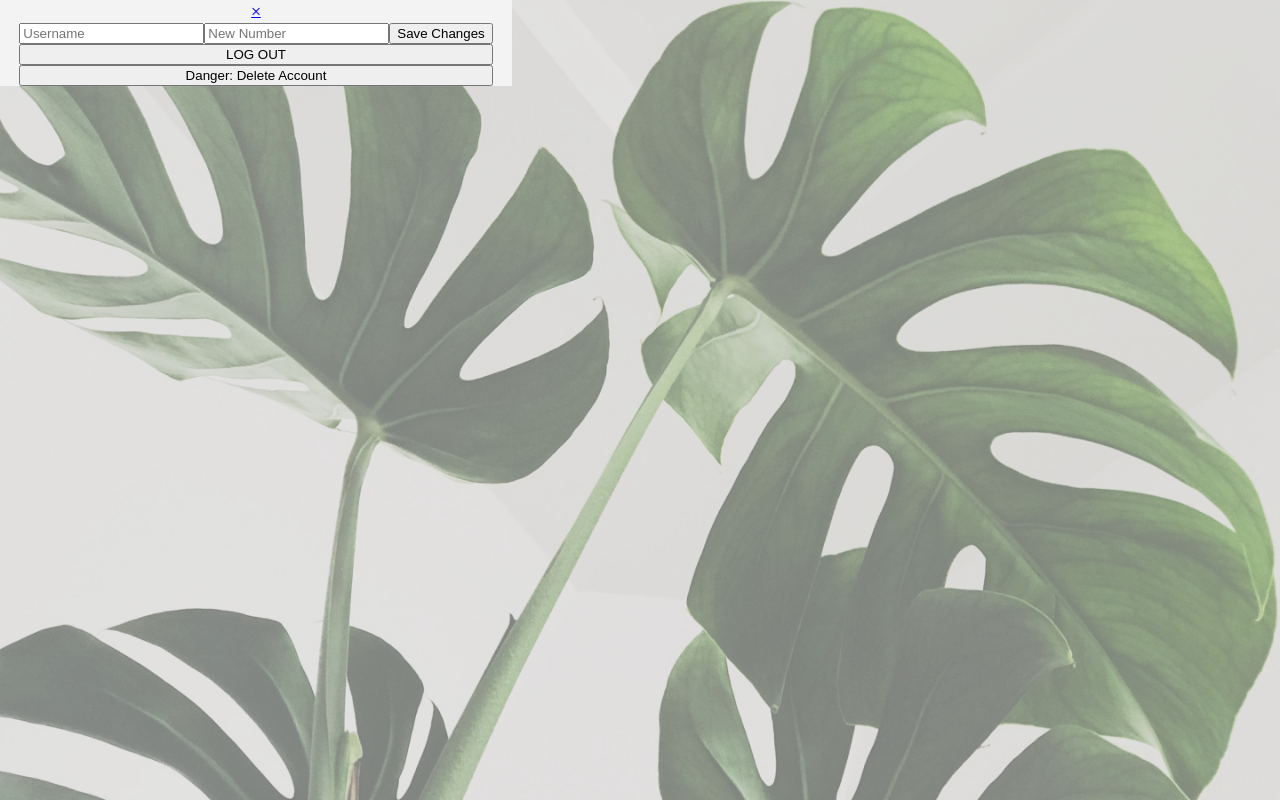
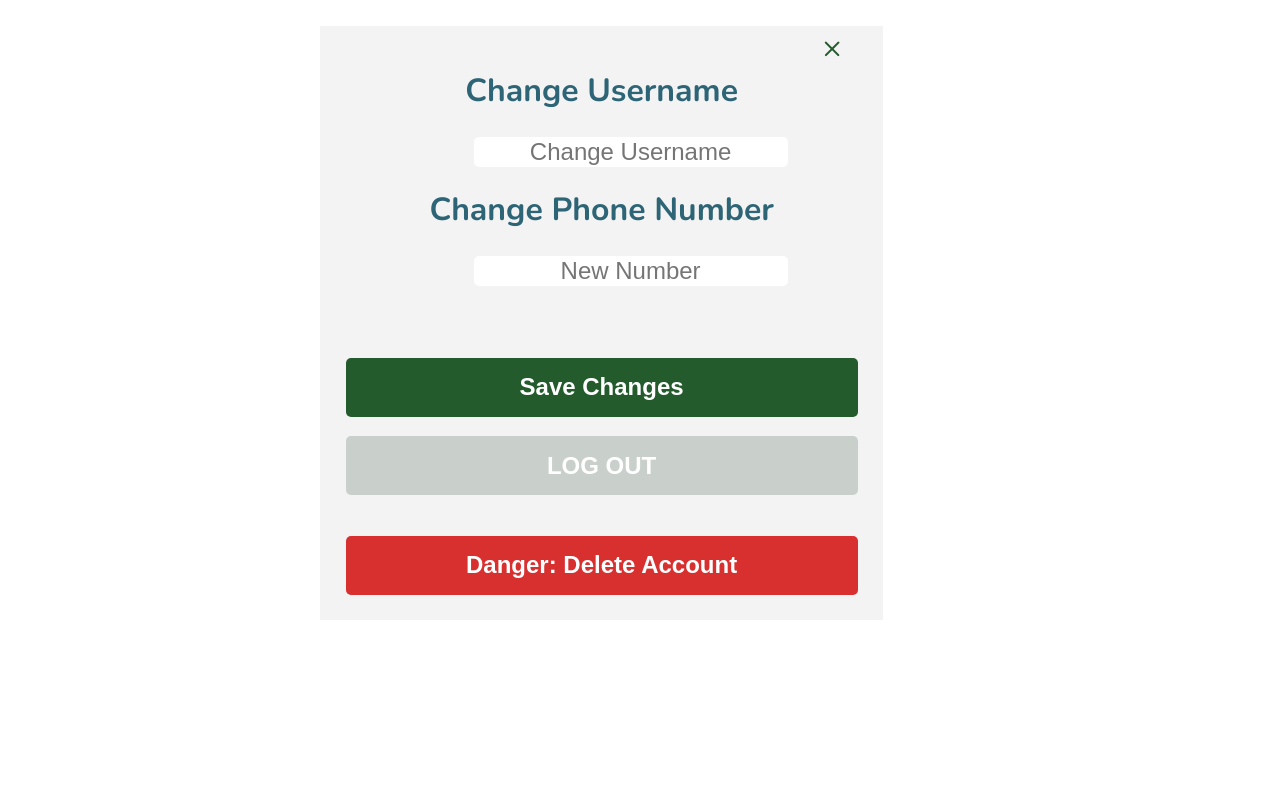
Before and after one commit to niko831/front_end, a React (Create React App) app in the folder my-dashboard/: page /user in a window 1280 px wide. Built offline with nearby package versions, Linux system fonts and the light colour scheme; sample sign-in values are in the browser's storage.

Commit message:
Finished up styling.

```diff
--- a/my-dashboard/package.json
+++ b/my-dashboard/package.json
@@ -8,6 +8,7 @@
     "@testing-library/user-event": "^7.1.2",
     "axios": "^0.19.2",
     "less": "^3.11.1",
+    "moment": "^2.26.0",
     "react": "^16.13.1",
     "react-dom": "^16.13.1",
     "react-router": "^5.2.0",
--- a/my-dashboard/src/App.css
+++ b/my-dashboard/src/App.css
@@ -1,7 +1,7 @@
 @import url('https://fonts.googleapis.com/css2?family=Nunito:ital,wght@0,300;0,400;0,700;1,300&display=swap');
 
 body {
-  background: url('./assets/dashBackground.png');
+  background: #ffffff;
   background-size: cover;
 }
 
@@ -88,12 +88,12 @@ h2 {
 
 
 .newPlant {
-  background: #235B2D;
+  background: #F2F3F2;
   padding: 2%;
   position: fixed;
   right: 0px;
   top: 120px;
-  color: #8de450;
+  color: #235B2D;
   text-align: left;
 }
 
@@ -106,25 +106,27 @@ h2 {
   font-weight: 700;
   margin-bottom: 1%;
   font-size: 1.5rem;
+  color: #2D6476;
 }
 
 .newPlant input {
   margin-bottom: 0;
-  border-radius: 15px;
   border: none;
   font-size: 1.5rem;
+  background: #FFFFFF;
+  border-radius: 5px;
 }
 
 .newPlant button {
   margin-top: 10%;
   width: 50%;
   padding: 3%;
-  color: #23515b;
+  color: #ffffff;
   font-weight: 700;
   font-size: 2rem;
-  background: #8de450;
+  background: #235B2D;
   border: none;
-  border-radius: 15px;
+  border-radius: 5px;
 }
 
 #plantJourney {
@@ -132,7 +134,7 @@ h2 {
   margin: 0;
   margin-bottom: 3%;
   text-align: left;
-  color: white;
+  color: #2D6476;
   font-weight: 400;
 }
 
@@ -150,6 +152,46 @@ h2 {
   flex-wrap: wrap;
   flex-direction: column;
   align-content: center;
+  margin-left: 25%;
+  margin-top: 2%;
+
+  padding: 0 2% 2% 2%;
+}
+
+#userForm {
+  display: flex;
+  flex-wrap: wrap;
+  flex-direction: column;
+  align-content: center;
+  align-items: center;
+  width: 100%;
+  text-align: center;
+  margin: 0;
+}
+
+.userForm input {
+  display: flex;
+  flex-direction: column;
+  text-align: center;
+  align-items: center;
+  border: none;
+  font-size: 1.5rem;
+  background: #FFFFFF;
+  border-radius: 5px;
+  margin-bottom: 4%;
+}
+
+.userInput {
+  background: white;
+  border: none;
+}
+
+.userCard a {
+  text-decoration: none;
+  font-size: 2rem;
+  margin: 0;
+  margin-left: 90%;
+  color: #235B2D;
 }
 
 .userCard img {
@@ -160,12 +202,68 @@ h2 {
   object-fit: cover;
 }
 
+.userCard h3 {
+  color: #2D6476;
+  font-size: 2rem;
+  text-align: center;
+  margin: 0;
+}
+
 .userCard form button {
-  display: inline-block;
+  margin-top: 10%;
+  width: 100%;
+  padding: 3%;
+  color: #ffffff;
+  font-weight: 700;
+  font-size: 1.5rem;
+  background: #235B2D;
+  border: none;
+  border-radius: 5px;
+}
+
+.userCard form button:hover {
+  background: #813232;
+}
+
+.userCard form label input {
+  margin-left: 25%;
+  margin-top: 5%;
+}
+
+#logout {
+  margin-top: 15%;
+  width: 100%;
+  padding: 3%;
+  color: #ffffff;
+  font-weight: 700;
+  font-size: 1.5rem;
+  background: #C9CFCA;
+  border: none;
+  border-radius: 5px;
+}
+
+#logout:hover {
+  background: rgb(120, 121, 120)
+}
+
+#delete {
+  background: #d82f2f;
+  margin-top: 8%;
+  width: 100%;
+  padding: 3%;
+  color: #ffffff;
+  font-weight: 700;
+  font-size: 1.5rem;
+  border: none;
+  border-radius: 5px;
+}
+
+#delete:hover {
+  background: #ad2222;
 }
 
 .plantList {
-  background: none;
+  background: #C4C4C4;
   display: flex;
   flex-wrap: wrap;
   width: 60%;
@@ -176,17 +274,17 @@ h2 {
   align-items: center;
   flex-direction: row;
   justify-content: left;
-  margin: 5%;
-  padding: 3%;
-  background: #23515b;
-  color: white;
+  margin: 3%;
+  padding: 2%;
+  background: #FFFFFF;
+  color: #303631;
   border-radius: 15px;
   overflow: hidden;
 }
 
 .displayedPlant h2 {
   font-size: 2rem;
-  margin: 4%;
+  margin: 2%;
 }
 
 .displayedPlant h3 {
@@ -196,5 +294,57 @@ h2 {
 }
 
 .displayedPlant span {
-  color: #8de450;
+  color: #2D6476;
 }
+
+#userForm {
+  display: flex;
+  flex-wrap: wrap;
+  flex-direction: column;
+  margin-bottom: 2%;
+}
+
+#userForm input {
+  border-radius: 5px;
+  border: none;
+  margin-bottom: 3%;
+  background: #F2F3F2;
+}
+
+#userForm button {
+  color: #ffffff;
+  font-weight: 700;
+  font-size: 1rem;
+  background: #2D6476;
+  border: none;
+  border-radius: 10px;
+  margin: 2% 0;
+}
+
+#deleteButton {
+  color: white;
+  font-weight: 700;
+  font-size: 1rem;
+  background: #d82f2f;
+  border: none;
+  border-radius: 10px;
+  margin: 2% 0;
+  padding: 0 5%;
+}
+
+.welcomeWords {
+  text-align: left;
+  margin-left: 5%;
+  color: #2D6476;
+}
+
+.welcomeWords h2 {
+  font-size: 4rem;
+  margin-bottom: 0;
+}
+
+.welcomeWords h3 {
+  font-size: 3rem;
+  margin: 0;
+  margin-bottom: 2%;
+}
--- a/my-dashboard/src/App.js
+++ b/my-dashboard/src/App.js
@@ -15,7 +15,9 @@ function App() {
 
   // CONTEXT STATE
 
-  const user_id = window.localStorage.getItem('id')
+  const user_id = window.localStorage.getItem('id');
+
+  const welcome = window.localStorage.getItem('welcome');
 
   const [userState, setUserState] = useState({
     username: '',
@@ -33,7 +35,7 @@ function App() {
   return (
 
     <Router>
-    <UserContext.Provider  value={user_id} userState={userState} setUserState={setUserState}>
+    <UserContext.Provider  value={{user_id, welcome}} >
     <div className="App">
       <Route exact path='/' component={Signup}/>
       <Route exact path='/login' component={Login}/>
--- a/my-dashboard/src/components/Dashboard.js
+++ b/my-dashboard/src/components/Dashboard.js
@@ -1,12 +1,16 @@
-import React from 'react';
+import React, { useContext } from 'react';
 import PlantList from './PlantList';
 import NewPlant from './NewPlant';
 import UserCard from './UserCard';
 import axiosWithAuth from '../utils/axiosWithAuth';
+import { UserContext } from '../contexts/UserContext';
+import moment from 'moment';
 
 
 const Dashboard = (props) => {
 
+    //CONTEXT
+    const {welcome} = useContext(UserContext);
 
     const handleLogout = e => {
         e.preventDefault();
@@ -39,7 +43,10 @@ const Dashboard = (props) => {
                 </a>
                 </div>
             </nav>
-            <h2>Water My Plants</h2>
+            <div className='welcomeWords'>
+            <h2>Welcome back, {welcome}!</h2>
+            <h3>{moment().format("[Today is] dddd, MMMM Do YYYY")}</h3>
+            </div>
             <div className="dashboardComponents">
             <PlantList />
             <NewPlant />
--- a/my-dashboard/src/components/Login.js
+++ b/my-dashboard/src/components/Login.js
@@ -77,12 +77,13 @@ const onInputChange = evt => {
     .then(response => {
         localStorage.setItem('token', response.data.token);
         localStorage.setItem('id', response.data.id);
+        localStorage.setItem('welcome', response.data.welcome);
         console.log(response);
-        debugger
+        // debugger
         props.history.push("/dashboard")
     })
     .catch(err => {
-        debugger
+        // debugger
         console.log(err)
     })
 }
--- a/my-dashboard/src/components/NewPlant.js
+++ b/my-dashboard/src/components/NewPlant.js
@@ -4,7 +4,7 @@ import { UserContext } from '../contexts/UserContext';
 
 const NewPlant = (props) => {
 
-    const user_id = window.localStorage.getItem('id')
+    const {user_id} = window.localStorage.getItem('id')
 
 
     const [plant, setPlant] = useState({
--- a/my-dashboard/src/components/PlantList.js
+++ b/my-dashboard/src/components/PlantList.js
@@ -9,7 +9,7 @@ import { UserContext } from '../contexts/UserContext';
 const PlantList = (props) => {
 
     // const value = window.localStorage.getItem('id')
-      const value = React.useContext(UserContext)
+      const {user_id} = React.useContext(UserContext)
 
 
 
@@ -30,7 +30,7 @@ const PlantList = (props) => {
 
     useEffect( () => {
         const fetchPlants = () => {
-            axiosWithAuth().get(`/api/users/${value}/plants`)
+            axiosWithAuth().get(`/api/users/${user_id}/plants`)
                            .then( res => {
                                console.log('Successful GET request for PlantList', res)
                                setPlantList(res.data)
@@ -48,7 +48,7 @@ const PlantList = (props) => {
 
 
   const updatePlants = () => {
-    axiosWithAuth().get(`/api/users/${value}/plants`)
+    axiosWithAuth().get(`/api/users/${user_id}/plants`)
                    .then( res => {
                        console.log('Successful GET request for PlantList', res)
                        setPlantList(res.data)
@@ -106,6 +106,7 @@ const PlantList = (props) => {
           });
       }
 
+
     return (
         <div className="plantList">
         {plantList.map((plant)=> {
@@ -113,8 +114,8 @@ const PlantList = (props) => {
                 return (
                 <div className="displayedPlant" key={plant.id}>
                 <h2><span>{plant.nickname}</span></h2>
-                <h3>Species: <span>{plant.species}</span></h3>
-                <h3>Water Frequency: <span>{plant.h2o_frequency}</span></h3>
+                <h3>Species <span>{plant.species}</span></h3>
+                <h3>Water Frequency <span>{plant.h2o_frequency}</span></h3>
                 <div className='hideEdit'>
         <form onSubmit={e => editMyPlant(e, plant.id)} id="userForm">
           <input
@@ -140,9 +141,9 @@ const PlantList = (props) => {
           />
           <button type="submit">Submit Changes</button>
         </form>
-        <button onClick={() => deletePlant(plant.id)}>Delete</button>
+        <button id='deleteButton' onClick={() => deletePlant(plant.id)}>Delete</button>
         </div>
-                </div>
+        </div>
                 )
             })}
         </div>
--- a/my-dashboard/src/components/UserCard.js
+++ b/my-dashboard/src/components/UserCard.js
@@ -73,25 +73,33 @@ const UserCard = (props) => {
     return (
         <div className='userCard'>
         <a href='/dashboard' aria-label='Close User Info Modal Box'>×</a>
-        <form onSubmit={editUser} id="userForm">
+        <form onSubmit={editUser} className="userForm">
+          <label>
+          <h3>Change Username</h3>
           <input
+            className='userInput'
             type="text"
-            placeholder="Username"
+            placeholder="Change Username"
             name="username"
             value={user.username}
             onChange={changeHandler}
           />
+          </label>
+          <label>
+            <h3>Change Phone Number</h3>
           <input
+            className='userInput'
             type="text"
             placeholder="New Number"
             name="phone_number"
             value={user.phone_number}
             onChange={changeHandler}
           />
+          </label>
           <button type="submit">Save Changes</button>
         </form>
-        <button onClick={handleLogout}>LOG OUT</button>
-        <button onClick={handleDelete}>Danger: Delete Account</button>
+        <button id='logout' onClick={handleLogout}>LOG OUT</button>
+        <button id='delete' onClick={handleDelete}>Danger: Delete Account</button>
         </div>
     )
 }
```
Also changed, not shown: my-dashboard/src/components/Plant.js (added), 1 other file (tests, documents, lock files or other folders).
